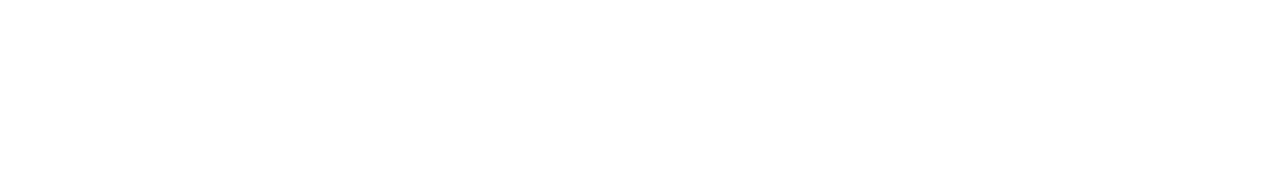
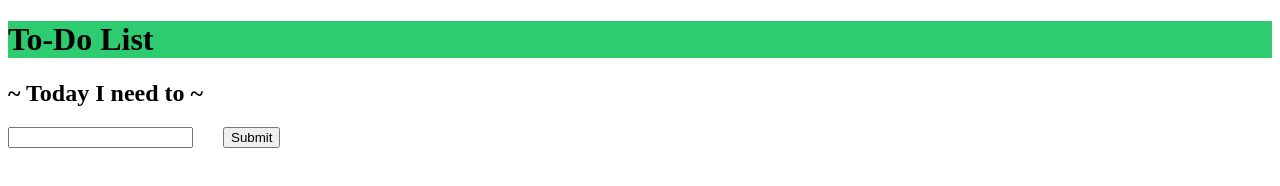
Before and after one commit to dts-kominfo-rea4a/challenge-dom-RizqiAzhari, a website: page index.html in a window 1280 px wide. Drawn offline with Linux system fonts and the light colour scheme.

Commit message:
Mengerjakan tugas Javascript DOM

```diff
--- a/index.html
+++ b/index.html
@@ -22,20 +22,83 @@
     <!-- ! Untuk tantangan ini, script jangan diubah ke external js yah ! -->
     <script>
       // TODO: Deklarasi variable sesuai dengan kebutuhan di sini
-      let button;
-      let input;
-      let output;
+
+      //membaca div id app
+      let app = document.getElementById('app')
+
+      //membuat judul
+      let header = document.createElement('h1')
+      header.id = 'todo-title'
+      header.style.backgroundColor = '#2ECC71'
+      header.innerHTML = 'To-Do List'
+
+      app.append(header)
+
+      //membuat sub title
+      let subtitle = document.createElement('h2')
+      subtitle.id = 'todo-subtitle'
+      subtitle.innerHTML = '~ Today I need to ~'
+
+      app.appendChild(subtitle)
+
+      // membuat input text
+      let input = document.createElement('input')
+      input.type = 'text'
+      input.id = 'todo-input'
+      input.style.marginRight = '30px'
+
+      app.appendChild(input)
+
+      //membuat button
+      let button = document.createElement('button')
+      button.id = 'todo-submit'
+      button.innerHTML = 'Submit'
+
+      app.appendChild(button)
+
+      //mengambil id button untuk eksekusi submit
+      let btnSubmit = document.getElementById(button.id)
+
+      //membuat output berupa unordered list
+      let output = document.createElement('ul')
+      output.id = 'todo-output'
+
+      app.appendChild(output)
+
+      //mengambil id output unordered list
+      let outputList = document.getElementById(output.id)
 
       // TODO: Buatlah sebuah fungsi dengan nama fnClickHandler
       // Fungsi yang digunakan untuk menambahkan tulisan
       // Jangan ubah cara deklarasi fungsinya, cukup isi saja
-      function fnClickHandler(toDoItem) {}
+      function fnClickHandler(toDoItem) {
+        // mengambil value dari input text
+        let inputValue = document.getElementById(input.id).value
+        //membuat isi input dalam element li
+        let list = document.createElement('li')
+        //mengisi element li dengan parameter fungsi
+        list.appendChild(document.createTextNode(inputValue))
+        //mengisi output dari element ul
+        outputList.appendChild(list)
+      }
 
       // TODO: register event onclick / addEventListener untuk button
       // akan menjalankan fungsi fnClickHandler
+      btnSubmit.addEventListener('click', (event) => {
+        fnClickHandler(event)
+        //me-reset input text setelah submit
+        document.getElementById(input.id).value = ''
+      })
 
       // TODO: register event onkeypress / addEventListener untuk input
       // sehingga saat di input ditekan enter akan menjalankan fungsi fnClickHandler juga
+      document.addEventListener('keypress', (event) => {
+        if (event.key === "Enter"){
+          fnClickHandler(event)
+          //me-reset input text setelah submit
+          document.getElementById(input.id).value = ''
+        }
+      })
     </script>
   </body>
 </html>
```
